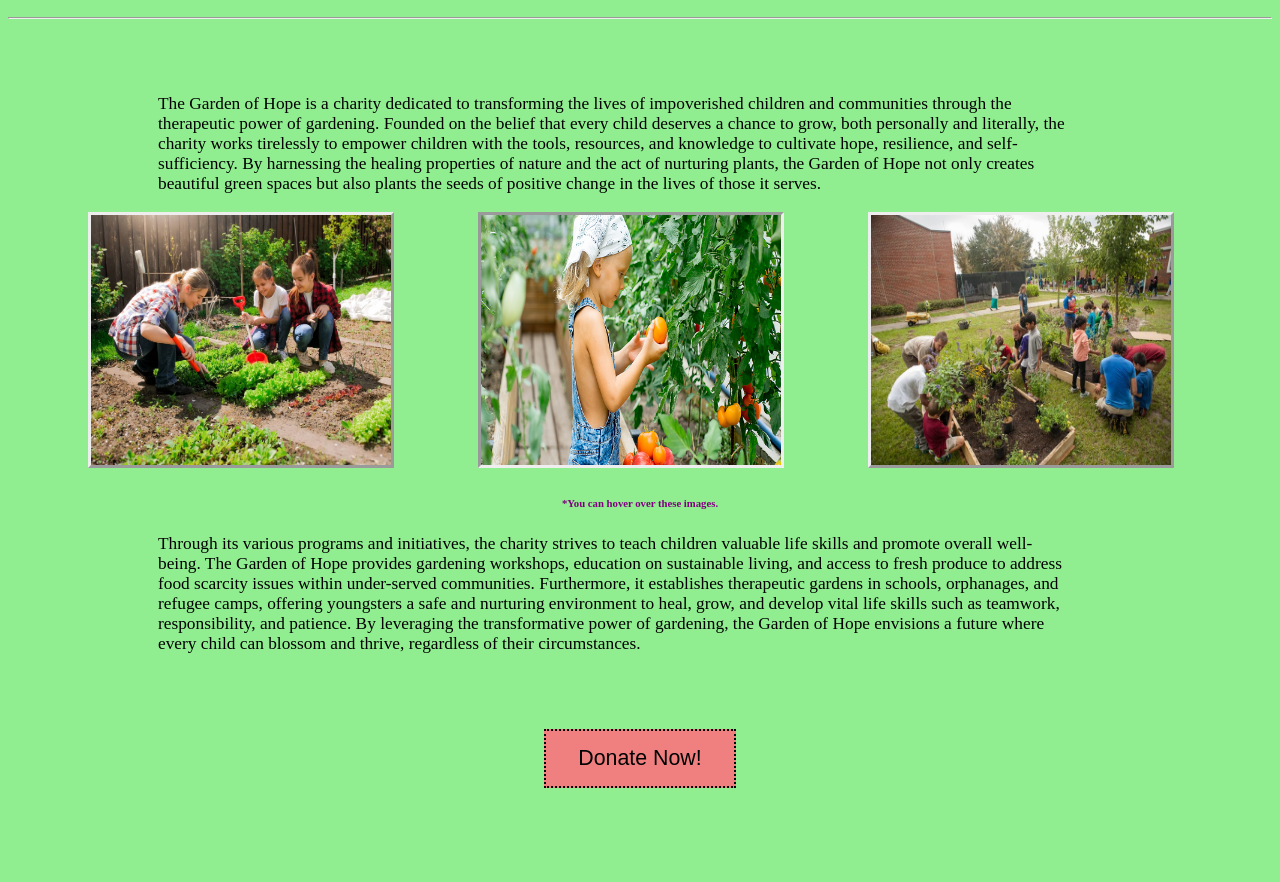
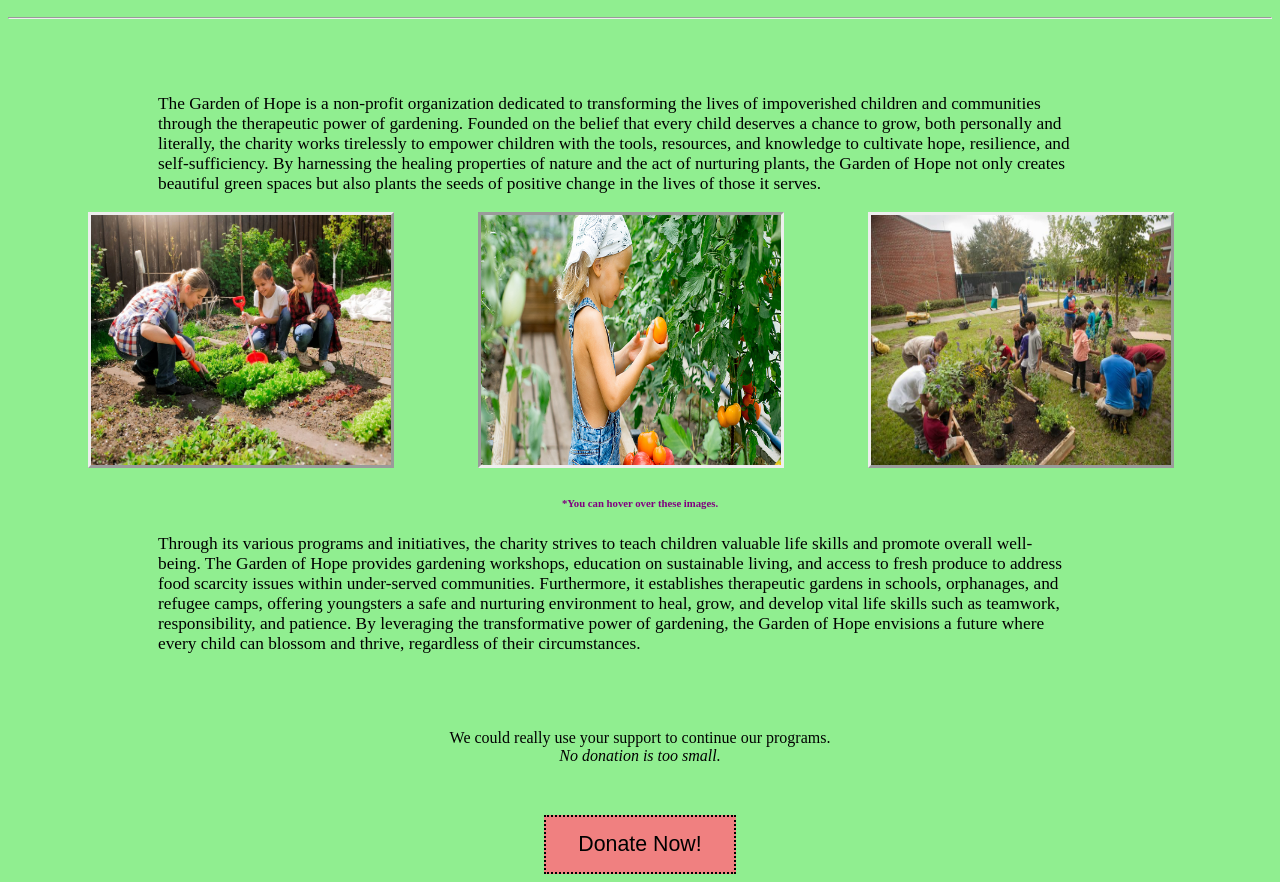
Before and after one commit to MGray2/FictionalCharity, a plain HTML site: page index.html in a window 1280 px wide. Shown: the part 288-1170 px from the top of the page. Before the commit the page ends 1084 px from the top, so only its background shows below. Drawn offline with Linux system fonts and the light colour scheme.

Commit message:
added some text near donation button

```diff
--- a/index.html
+++ b/index.html
@@ -14,15 +14,16 @@
     <hr />
     <div class="paragraph1">
       <b1
-        >The Garden of Hope is a charity dedicated to transforming the lives of
-        impoverished children and communities through the therapeutic power of
-        gardening. Founded on the belief that every child deserves a chance to
-        grow, both personally and literally, the charity works tirelessly to
-        empower children with the tools, resources, and knowledge to cultivate
-        hope, resilience, and self-sufficiency. By harnessing the healing
-        properties of nature and the act of nurturing plants, the Garden of Hope
-        not only creates beautiful green spaces but also plants the seeds of
-        positive change in the lives of those it serves.</b1
+        >The Garden of Hope is a non-profit organization dedicated to
+        transforming the lives of impoverished children and communities through
+        the therapeutic power of gardening. Founded on the belief that every
+        child deserves a chance to grow, both personally and literally, the
+        charity works tirelessly to empower children with the tools, resources,
+        and knowledge to cultivate hope, resilience, and self-sufficiency. By
+        harnessing the healing properties of nature and the act of nurturing
+        plants, the Garden of Hope not only creates beautiful green spaces but
+        also plants the seeds of positive change in the lives of those it
+        serves.</b1
       >
     </div>
     <br />
@@ -63,6 +64,9 @@
     </div>
     <center>
       <div>
+        <p1>We could really use your support to continue our programs.</p1
+        ><br />
+        <p1 class="text2">No donation is too small.</p1><br />
         <input class="donate_button" type="button" value="Donate Now!" />
       </div>
     </center>
--- a/styles.css
+++ b/styles.css
@@ -48,6 +48,7 @@
 
 }
 .donate_button {
+    margin-top: 50px;
     background-color: lightcoral;
     border: 2px;
     border-style: dotted;
@@ -60,7 +61,10 @@
 
 }
 .donate_button:hover {
-    background-color: red;
+    background-color: darkred;
     color: white;
     cursor: pointer;
 }
+.text2 {
+    font-style: italic;
+}
```
